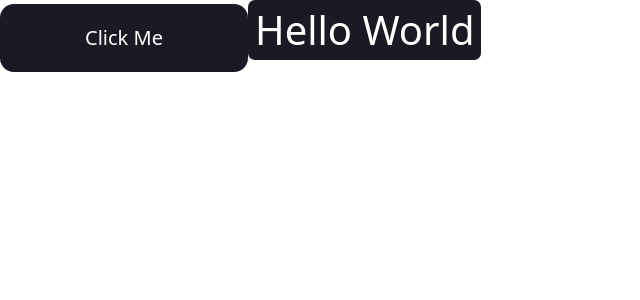
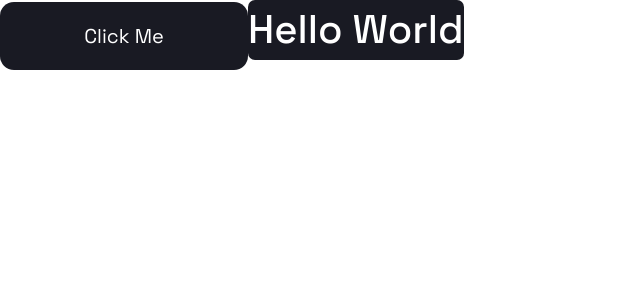
Before and after one commit to xsalles/tailwind-landpage, a React (Vite) app: page / in a window 1280 px wide. Shown: the top 300 px of the page, without its empty margins (0-640 px from the left). Built offline with nearby package versions, Linux system fonts and the light colour scheme.

Commit message:
feat: created global.css

```diff
--- a/index.html
+++ b/index.html
@@ -11,6 +11,7 @@
       href="https://fonts.googleapis.com/css2?family=Space+Grotesk:wght@300..700&display=swap"
       rel="stylesheet"
     />
+    <link rel="stylesheet" href="src/styles/global.css">
   </head>
   <body>
     <div id="root"></div>
--- a/src/components/Heading/index.tsx
+++ b/src/components/Heading/index.tsx
@@ -6,7 +6,7 @@ export default function Heading({
     bgColor,
 }: HeadingProps) {
   return (
-    <h2 className={`${fontColor} ${bgColor} inline-block px-[7px] rounded-[7px] text-[40px] font-medium `}>
+    <h2 className={`${fontColor} ${bgColor} inline-block px-2 rounded-[7px] text-[40px] font-medium`}>
       {children}
     </h2>
   )
--- /dev/null
+++ b/src/styles/global.css
@@ -0,0 +1,6 @@
+* {
+    margin: 0;
+    box-sizing: border-box;
+    padding: 0;
+    font-family: 'Space Grotesk', sans-serif;
+}
```
